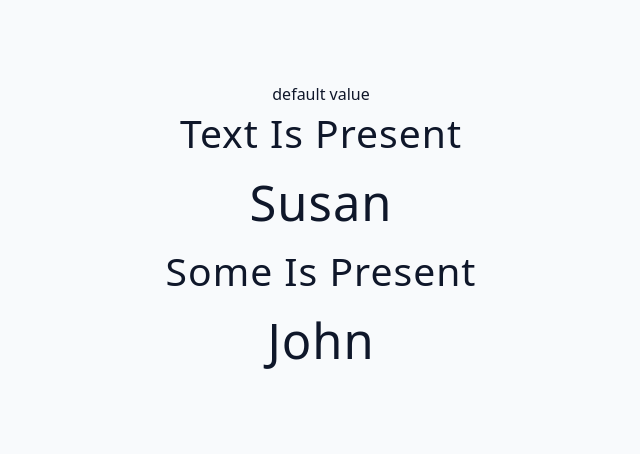
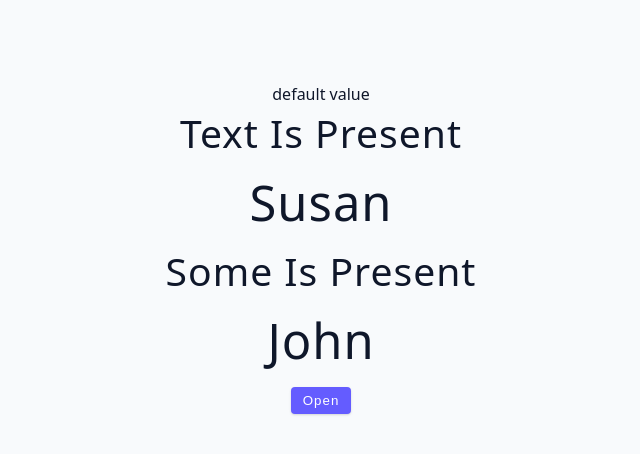
Before and after one commit to yorkyorkex/03-advanced-react, a React (Vite) app: page / in a window 1280 px wide. Shown: the top 454 px of the page, without its empty margins (319-959 px from the left). Built offline with nearby package versions, Linux system fonts and the light colour scheme.

Commit message:
Add button to toggle editing state in ShortCircuitExamples component

```diff
--- a/src/tutorial/03-conditional-rendering/starter/05-short-circuit-examples.jsx
+++ b/src/tutorial/03-conditional-rendering/starter/05-short-circuit-examples.jsx
@@ -25,6 +25,10 @@ const ShortCircuitExamples = () => {
       ) */}
 
       {user && <SomeComponent name={user.name} />}
+      <button className="btn" onClick={() => setIsEditing(!isEditing)}>
+        {isEditing ? 'close' : 'open'}
+      </button>
+      {isEditing && <h1>hello world</h1>}
     </div>
   )
 }
```
